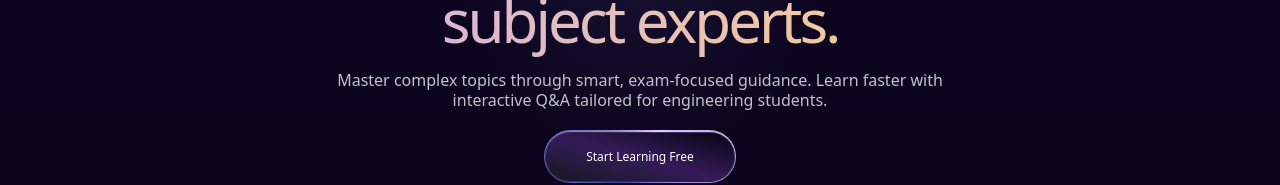
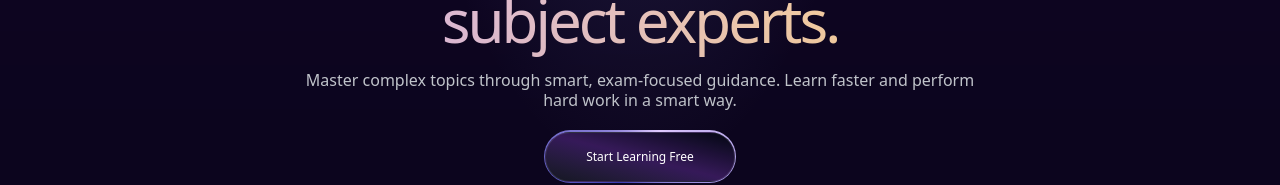
Before and after one commit to Sivasish48/AI-Edu-comp, a React (Vite) app in the folder frontend/: page / in a window 1280 px wide. Shown: the part 302-487 px from the top of the page. Built offline with nearby package versions, Linux system fonts and the light colour scheme.

Commit message:
fixing typos

```diff
--- a/frontend/src/components/HeroSection.tsx
+++ b/frontend/src/components/HeroSection.tsx
@@ -8,7 +8,7 @@ function HeroSection() {
       regular: "Ace your upcoming exam's preparation with ",
       gradient: "AI-powered subject experts.",
     }}
-    description="Master complex topics through smart, exam-focused guidance. Learn faster with interactive Q&A tailored for engineering students."
+    description="Master complex topics through smart, exam-focused guidance. Learn faster and perform hard work in a smart way."
     ctaText="Start Learning Free"
     ctaHref="#"
 />
```
